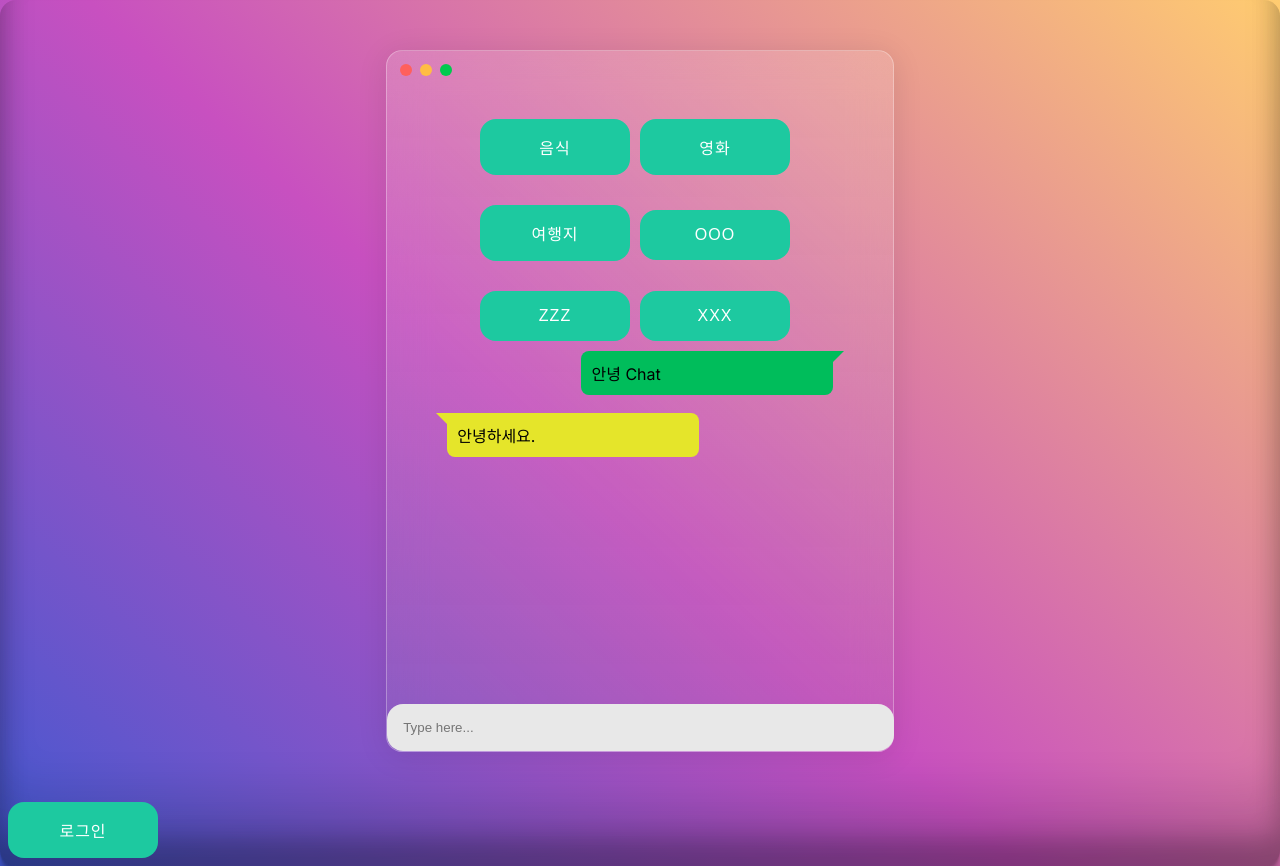
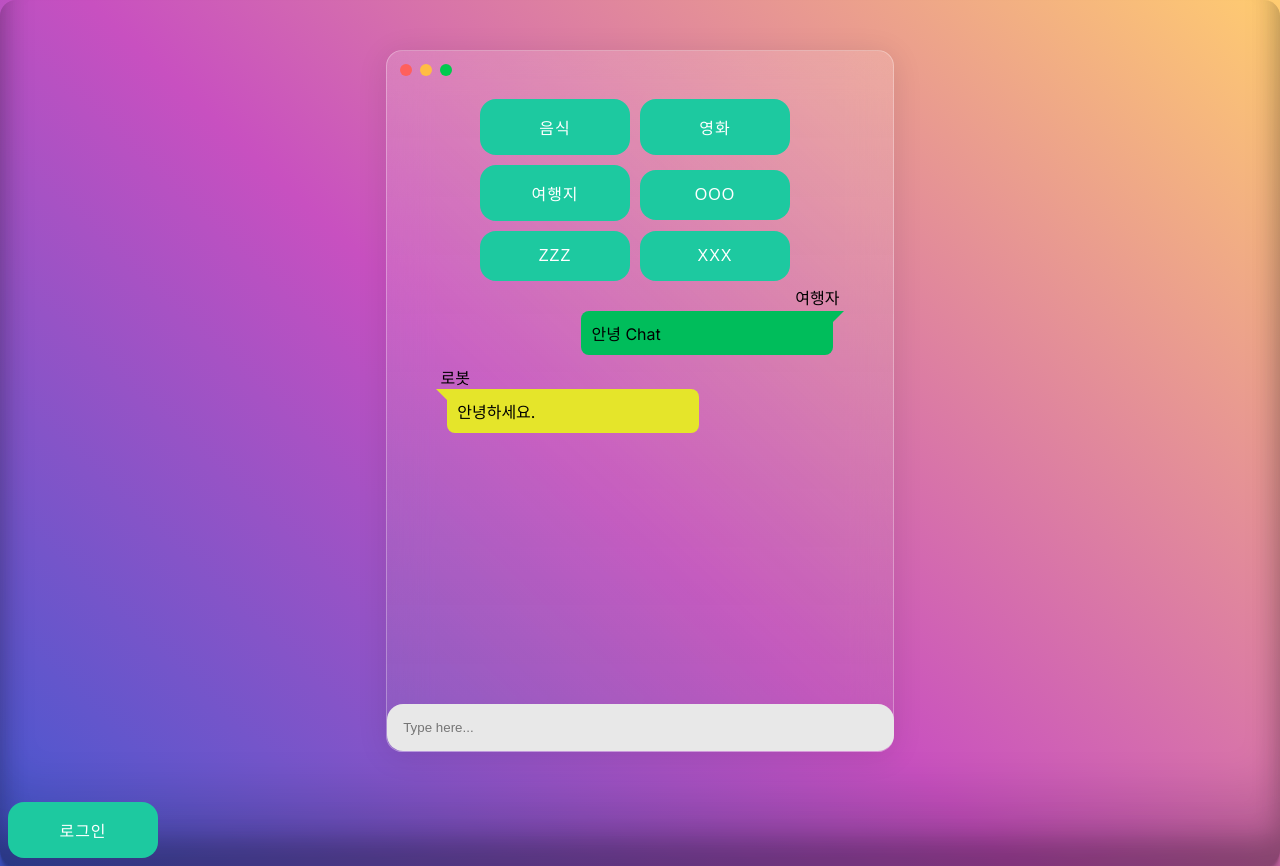
Before and after one commit to wooseokCoder/chat_project_FE, a Next.js app: page /chat-traveling/ in a window 1280 px wide. Built offline with nearby package versions, Linux system fonts and the light colour scheme.

Commit message:
채팅 좀 더 깔끔하게 보이도록 수정

```diff
--- a/src/component/chat-phone.tsx
+++ b/src/component/chat-phone.tsx
@@ -42,8 +42,6 @@ const ChatPhone = () => {
     }
   };
 
-
-
   const axiosConnection = (event: KeyboardEvent<HTMLInputElement>)=>{
     let target = event.currentTarget;
 
@@ -58,11 +56,11 @@ const ChatPhone = () => {
     }
     progressCk(true);
     chatCore.axios("put","/hello133333", { userAsw: target.value },(result: responseChat) => {
-        if (result) {
+        if (result.data) {
           setChatList([...chatList, result.data]);
           target.value = "";
-          progressCk(false);
         }
+        progressCk(false);
       },(error: responseChat) => {
         if (error) {
           alert("chat과의 통신에 실패했습니다.");
@@ -70,6 +68,7 @@ const ChatPhone = () => {
         }
       }
     );
+
   };
 
   return (
@@ -91,8 +90,10 @@ const ChatPhone = () => {
           {chatList.map((item, indx) => {
             return (
               <div key={indx}>
+                <span style={{position: "relative",left: "348px",bottom:"-4px"}}>여행자</span>
                 <div className="user-bubble">{item.userAsw}</div>
                 <div className="chatBot-bubble">{item.chatAsw}</div>
+                <span style={{position: "relative",bottom:"34px",right:"258px"}}>로봇</span>
               </div>
             );
           })}
--- a/src/core/chat-core.tsx
+++ b/src/core/chat-core.tsx
@@ -17,16 +17,13 @@ axios.defaults.headers.put = {
 axios.defaults.headers.delete = {
     "Content-Type": "application/json"
 };
+axios.defaults.validateStatus= (status) => {
+    return status == 200;
+}
 
 const axiosResult = (result:Promise<AxiosResponse<any, any>>, callback:Function, error?:Function)=>{
     result.then((response: AxiosResponse<any, any>) => {
-        if(response.status == 200){
             callback({resultCode : response.status,data:response.data})
-        }else if(error){
-            error(response);
-        }else{
-            alert("axios 통신에 실패하였습니다");
-        }
     })
     .catch((err) =>{
         if(err && error){
--- a/src/css/main.css
+++ b/src/css/main.css
@@ -121,13 +121,13 @@ html {
    }
    .buttonDiv{
     text-align: center;
-    padding-top : 30px;
+    padding-top : 10px;
    }
    .chatForm {
     padding-left: 60px;
     padding-right: 60px;
     overflow: auto;
-    height: 367px;
+    height: 429px;
    }
    .chatForm::-webkit-scrollbar {
     width: 10px;
@@ -147,7 +147,7 @@ html {
    .chatBot-bubble {
     background: #e5e52a;
     border-radius: .5em;
-    margin-top:10px;
+    margin-top:26px;
     padding: 10px;
     width: 60%;
     display: inline-block;
@@ -164,10 +164,11 @@ html {
 	margin-top: -0.656em;
 	margin-left: -1.312em;
   }
+
   .user-bubble {
     background: #00bd5b;
     border-radius: .5em;
-    margin-top: 10px;
+    margin-top: 30px;
     padding : 10px;
     float: right;
     width: 60%;
```
